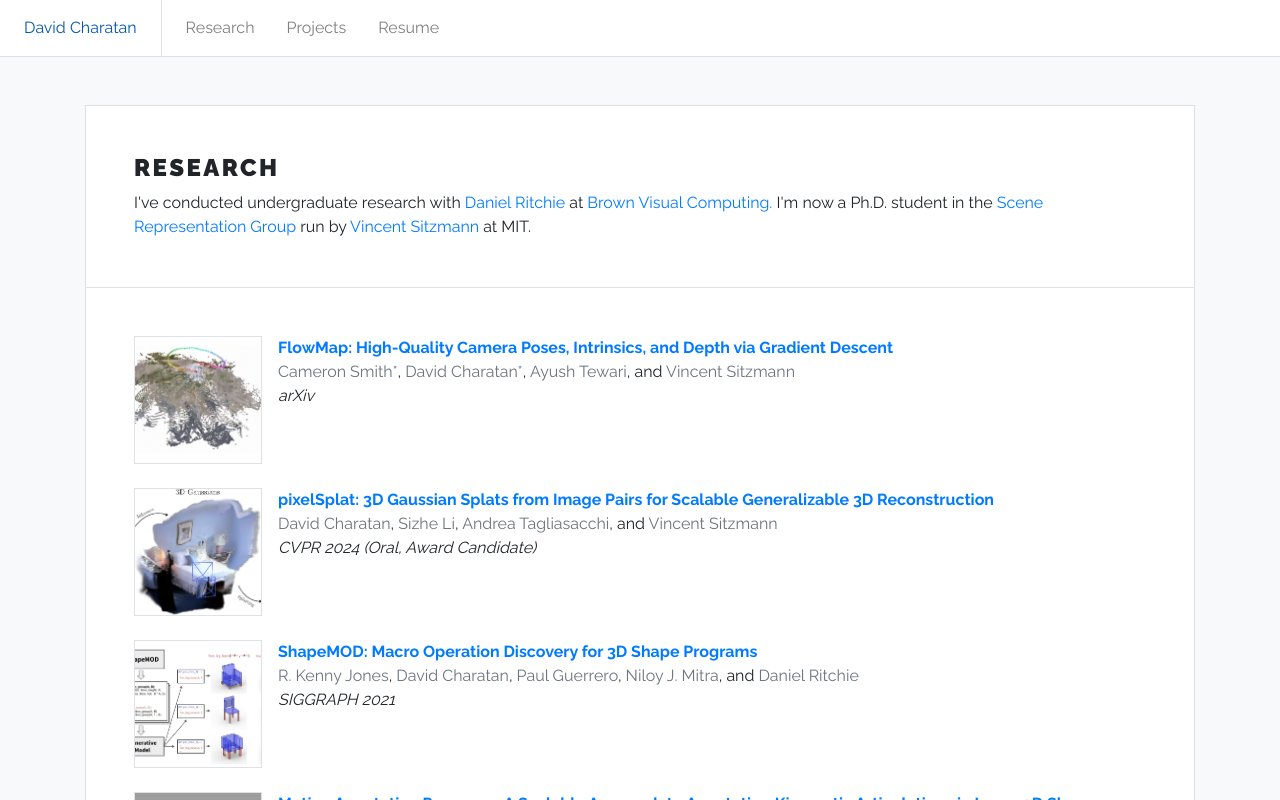
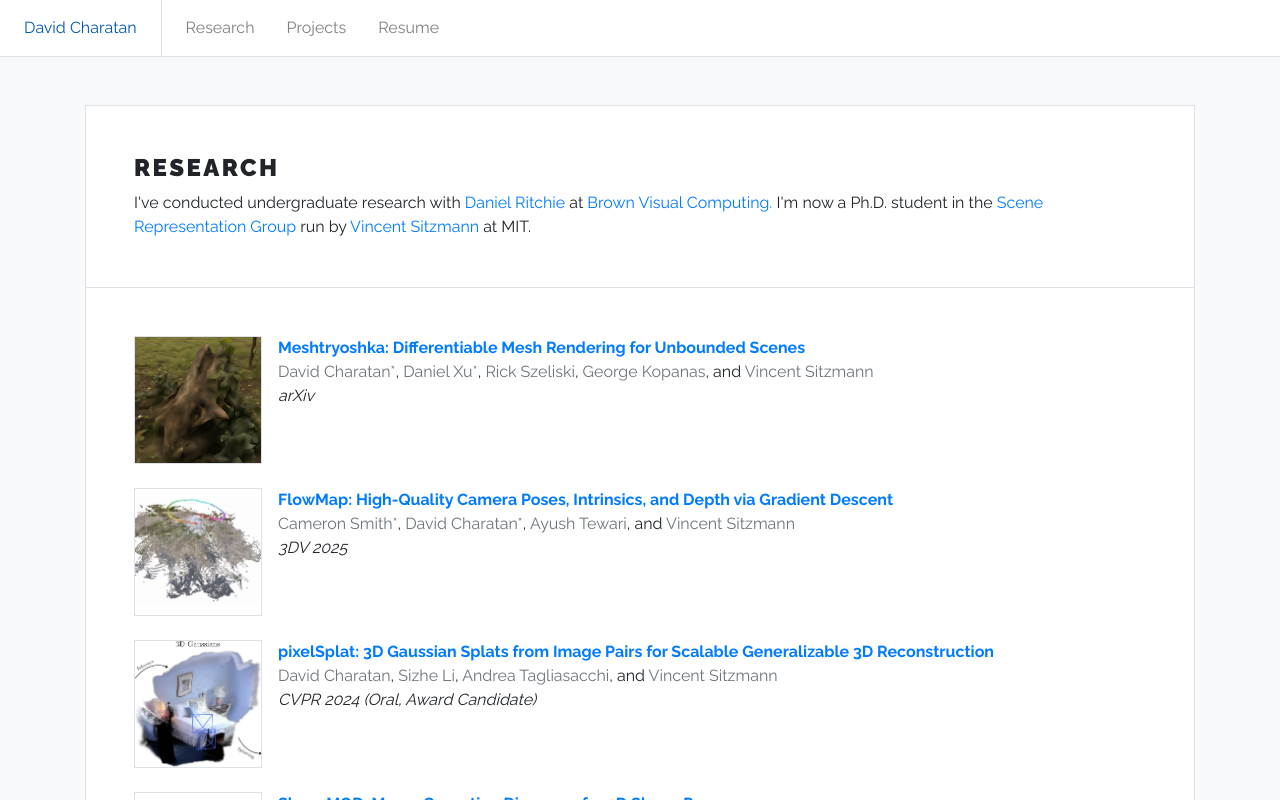
Before and after one commit to dcharatan/dcharatan.github.io, a React (Create React App) app: page /#/research in a window 1280 px wide. Shown: the top 800 px of the page. Built offline with nearby package versions, Linux system fonts and the light colour scheme; grey boxes are pictures that could not be loaded.

Commit message:
Add Meshtryoshka to website.

```diff
--- a/src/features/research/authors.js
+++ b/src/features/research/authors.js
@@ -16,6 +16,11 @@ export const PaulGuerrero = {
 export const DanielRitchie = {
   name: 'Daniel Ritchie',
   url: 'https://dritchie.github.io/',
+};
+
+export const DanielXu = {
+  name: 'Daniel Xu',
+  url: 'https://www.linkedin.com/in/daniel-xu-633b51166/',
 };
 
 export const DavidCharatan = {
@@ -87,3 +92,13 @@ export const AyushTewari = {
   name: 'Ayush Tewari',
   url: 'https://ayushtewari.com/',
 };
+
+export const RickSzeliski = {
+  name: 'Rick Szeliski',
+  url: 'https://szeliski.org/',
+};
+
+export const GeorgeKopanas = {
+  name: 'George Kopanas',
+  url: 'https://grgkopanas.github.io/',
+};
--- a/src/features/research/publications.js
+++ b/src/features/research/publications.js
@@ -1,6 +1,7 @@
 import {
   AngelChang,
   DanielRitchie,
+  DanielXu,
   DavidCharatan,
   HanxiaoJiang,
   KennyJones,
@@ -17,11 +18,25 @@ import {
   SizheLi,
   CameronSmith,
   AyushTewari,
+  RickSzeliski,
+  GeorgeKopanas,
 } from './authors';
 import ThumbnailPixelSplat from './thumbnail_pixelsplat.png';
 import ThumbnailShapeMOD from './thumbnail_shapemod.jpeg';
 import ThumbnailArticulations from './thumbnail_articulations.gif';
 import ThumbnailFlowmap from './thumbnail_flowmap.gif';
+import ThumbnailMeshtryoshka from './thumbnail_meshtryoshka.png';
+
+export const Meshtryoshka = {
+  title:
+    'Meshtryoshka: Differentiable Mesh Rendering for Unbounded Scenes',
+  url: 'https://danielxu9393.github.io/meshtryoshka-website/',
+  thumbnailSource: ThumbnailMeshtryoshka,
+  authors: [DavidCharatan, DanielXu, RickSzeliski, GeorgeKopanas, VincentSitzmann],
+  numFirstAuthors: 2,
+  venue: 'arXiv',
+};
+
 
 export const FlowMap = {
   title:
@@ -30,7 +45,7 @@ export const FlowMap = {
   thumbnailSource: ThumbnailFlowmap,
   authors: [CameronSmith, DavidCharatan, AyushTewari, VincentSitzmann],
   numFirstAuthors: 2,
-  venue: 'arXiv',
+  venue: '3DV 2025',
 };
 
 export const PixelSplat = {
@@ -70,4 +85,4 @@ export const Articulations = {
   venue: '3DV 2020',
 };
 
-export default [FlowMap, PixelSplat, ShapeMOD, Articulations];
+export default [Meshtryoshka, FlowMap, PixelSplat, ShapeMOD, Articulations];
```
Also changed, not shown: src/features/research/thumbnail_meshtryoshka.png (added).
